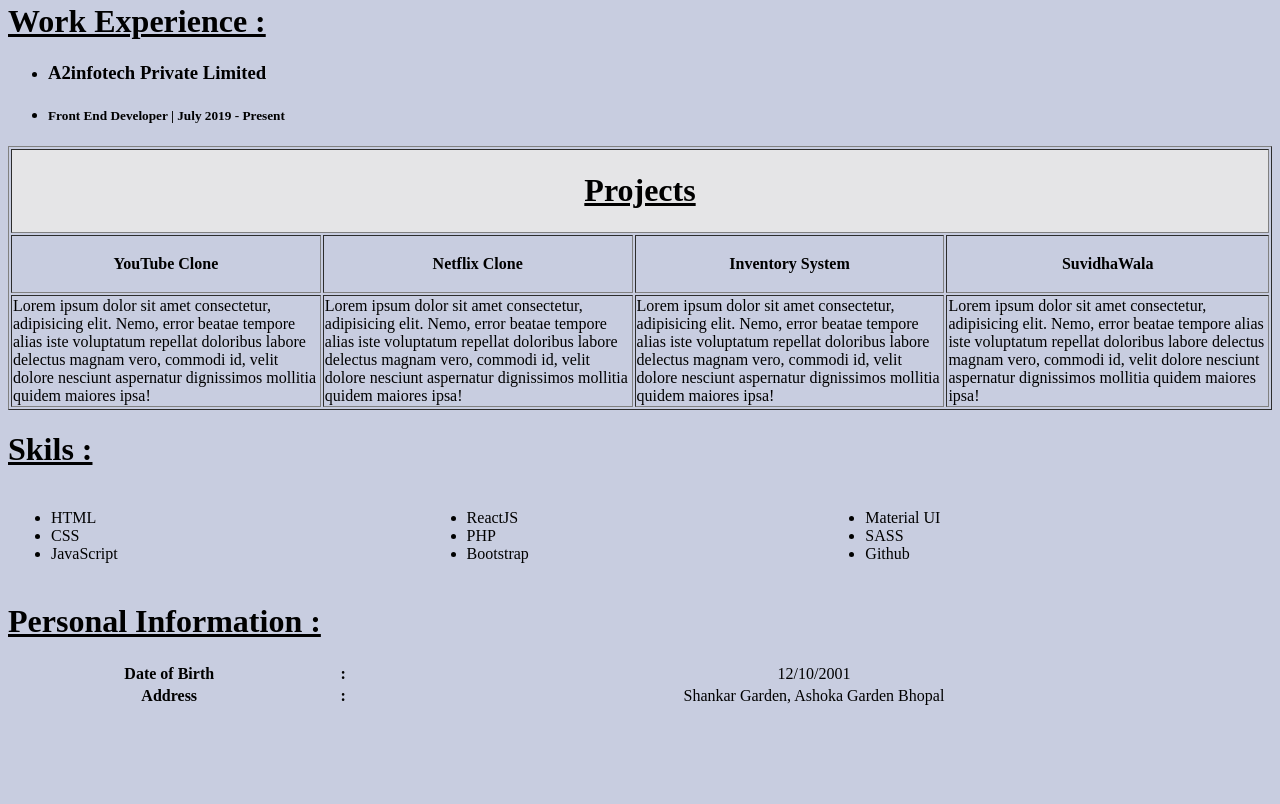
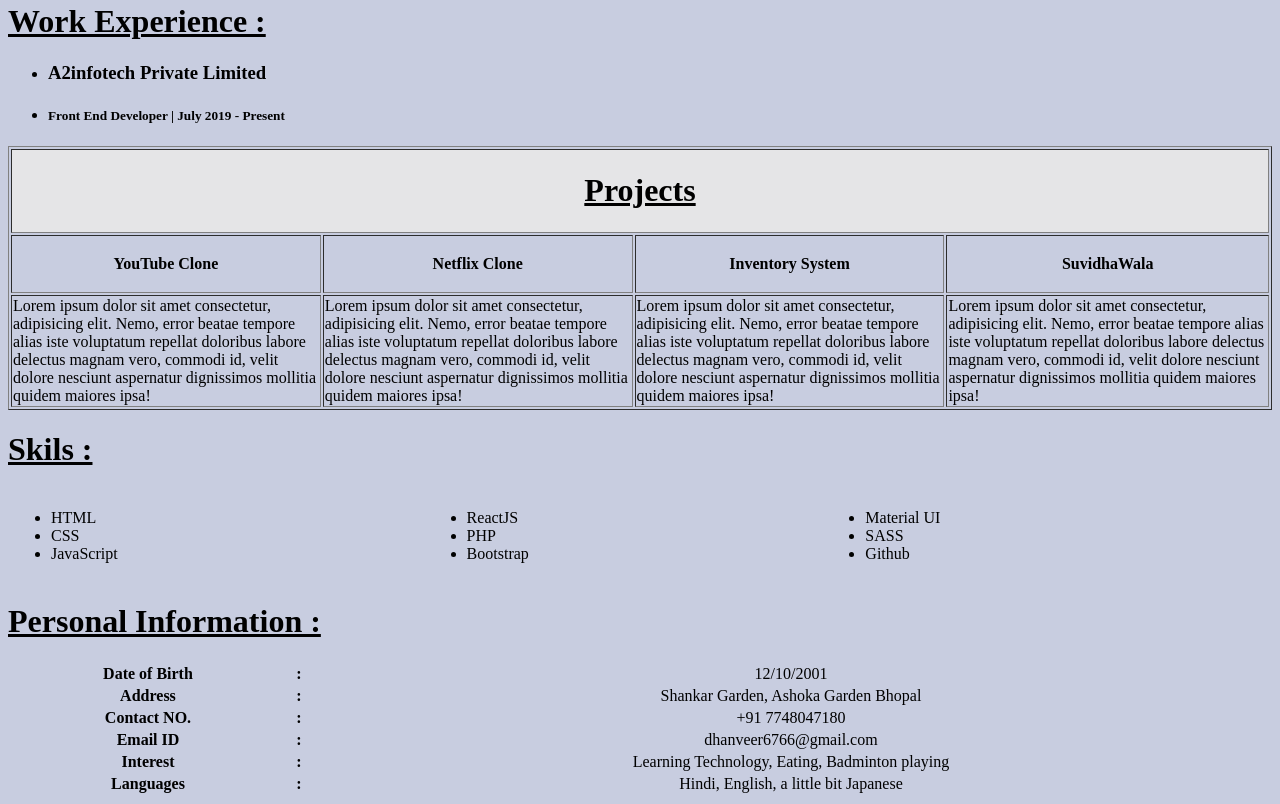
Before and after one commit to Dhanveer123/Resume, a plain HTML site: page index.html in a window 1280 px wide. Shown: the part 434-1238 px from the top of the page. Before the commit the page ends 1150 px from the top, so only its background shows below. Drawn offline with Linux system fonts and the light colour scheme.

Commit message:
Update index.html

```diff
--- a/index.html
+++ b/index.html
@@ -102,13 +102,12 @@
             <td><b>:</b></td>
             <td>Shankar Garden, Ashoka Garden Bhopal</td>
         </tr>
-        <!-- <tr align="center">
+        <tr align="center">
             <th>Contact NO.</th>
             <td><b>:</b></td>
             <td>+91 7748047180</td>
-        </tr> -->
-    </table>
-        <!-- <tr align="center">
+        </tr>
+         <tr align="center">
             <th>Email ID</th>
             <td><b>:</b></td>
             <td>dhanveer6766@gmail.com</td>
@@ -123,6 +122,6 @@
             <td><b><b>:</b></b></td>
             <td>Hindi, English, a little bit Japanese </td>
         </tr>
-    </table> -->
+    </table>
 </body>
 </html>
```
